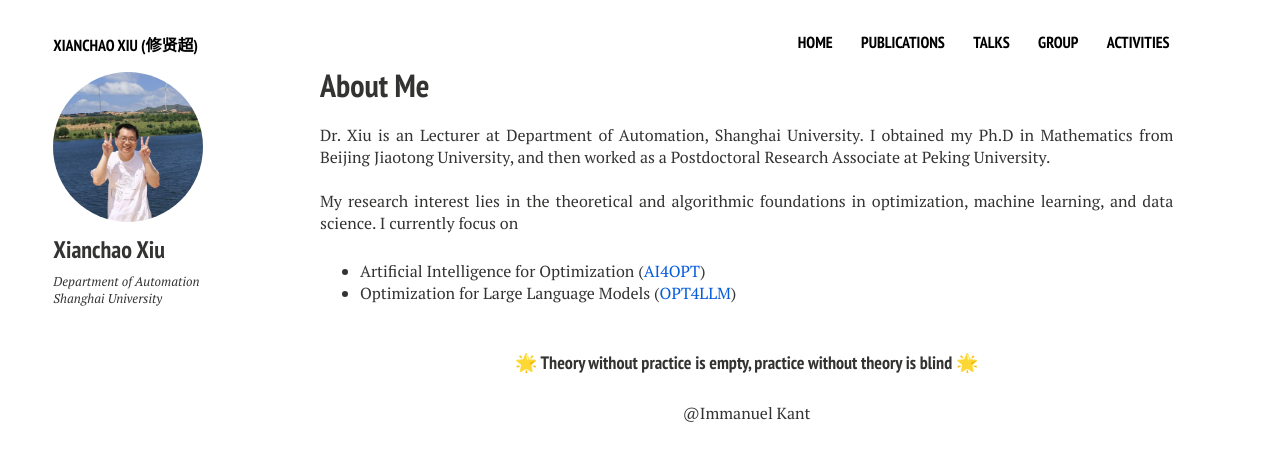
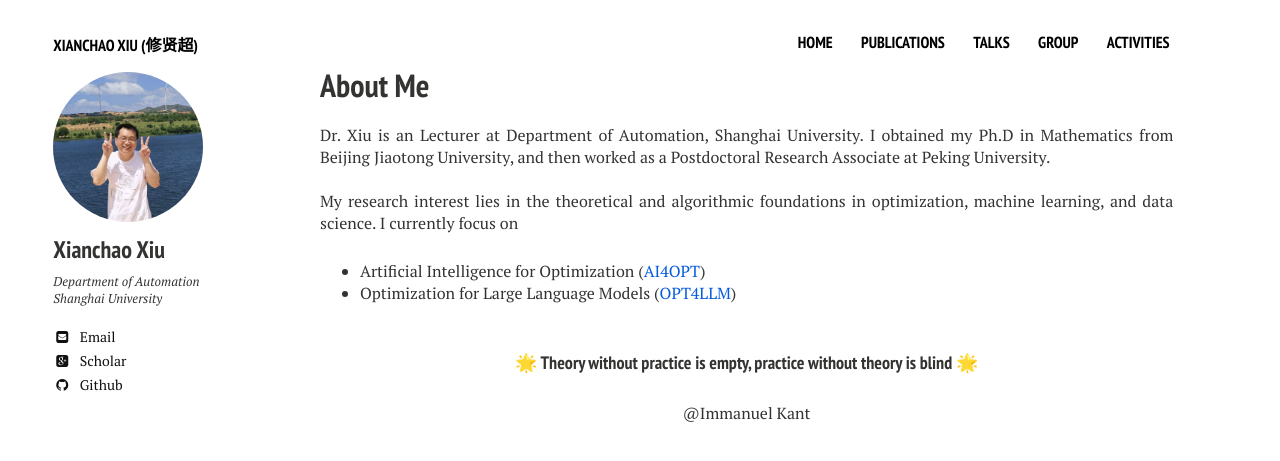
Before and after one commit to xianchaoxiu/xianchaoxiu.github.io, a Jekyll site: the page built from index.md, in a window 1280 px wide. Shown: the top 461 px of the page. Built offline with Jekyll 4.4.1, drawn with Linux system fonts in a browser that asks for light colours; nearby versions of some CDN libraries.

Commit message:
Update _config.yml

```diff
--- a/_config.yml
+++ b/_config.yml
@@ -30,19 +30,19 @@ owner:
   name: Xianchao Xiu
   avatar: xianchaoxiu.jpg
   bio: "Department of Automation Shanghai University"
-  email: #xcxiu@shu.edu.cn
+  email: xcxiu@shu.edu.cn
   disqus-shortname:
   twitter: #username
   facebook: #username
   google:
     plus:
-    scholar: #https://scholar.google.com/citations?user=QuA8x-EAAAAJ&hl=zh-CN&oi=ao
+    scholar: https://scholar.google.com/citations?user=QuA8x-EAAAAJ&hl=zh-CN&oi=ao
     analytics:
     verify:
     ad-client:
     ad-slot:
   bing-verify:
-  github: #xianchaoxiu
+  github: xianchaoxiu
   researchgate: #https://www.researchgate.net/profile/Xianchao-Xiu
   xing: #username
   instagram: #username
```
